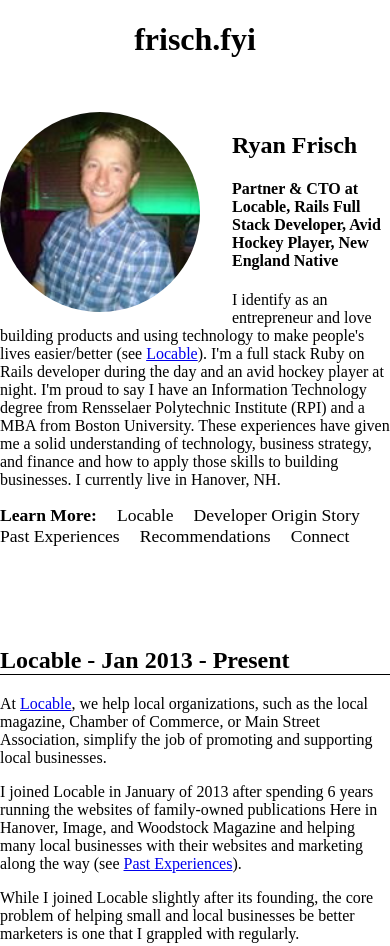
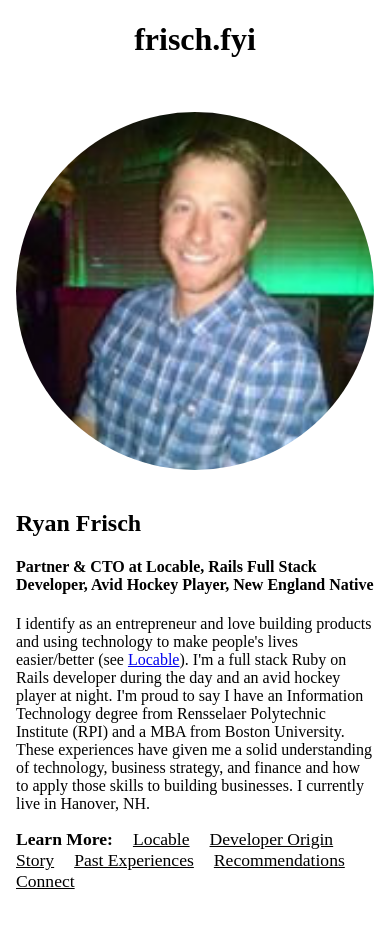
Before and after one commit to rfrisch43/rfrisch43.github.io, a plain HTML site: page index.html in a window 390 px wide. Shown: the top 946 px of the page. Drawn offline with Linux system fonts and the light colour scheme.

Commit message:
Add mobile styles

```diff
--- a/index.html
+++ b/index.html
@@ -5,6 +5,7 @@
     <meta name="viewport" content="width=device-width, initial-scale=1">
     <title>Frisch.fyi - Ryan Frisch</title>
     <style>
+
       body {
         max-width: 1200px;
         margin: 0 auto;
@@ -21,6 +22,7 @@
 
       ul#menu {
         padding-left: 0;
+
       }
 
       ul#menu li {
@@ -28,7 +30,6 @@
         font-size: 1.1rem;
         margin-right: 1rem;
         text-decoration: none;
-
       }
 
       ul#menu li a {
@@ -40,7 +41,7 @@
         border-radius: 50%;
         width: 200px;
         float: left;
-        margin-right: 2rem;
+        margin: 0 2rem 1rem 0;
       }
 
       section {
@@ -60,6 +61,30 @@
         margin-top: 4px;
 
       }
+
+      @media only screen and (max-width: 1200px) {
+        body {
+          max-width: 100%;
+          padding: 0 1rem;
+        }
+
+      }
+
+      @media only screen and (max-width: 600px) {
+
+        img#profile {
+          border-radius: 50%;
+          width: 100%;
+          float: none;
+        }
+
+        ul#menu li a {
+          text-decoration: underline;
+          color: #000;
+        }
+
+      }
+
     </style>
   </head>
   <body>
```
